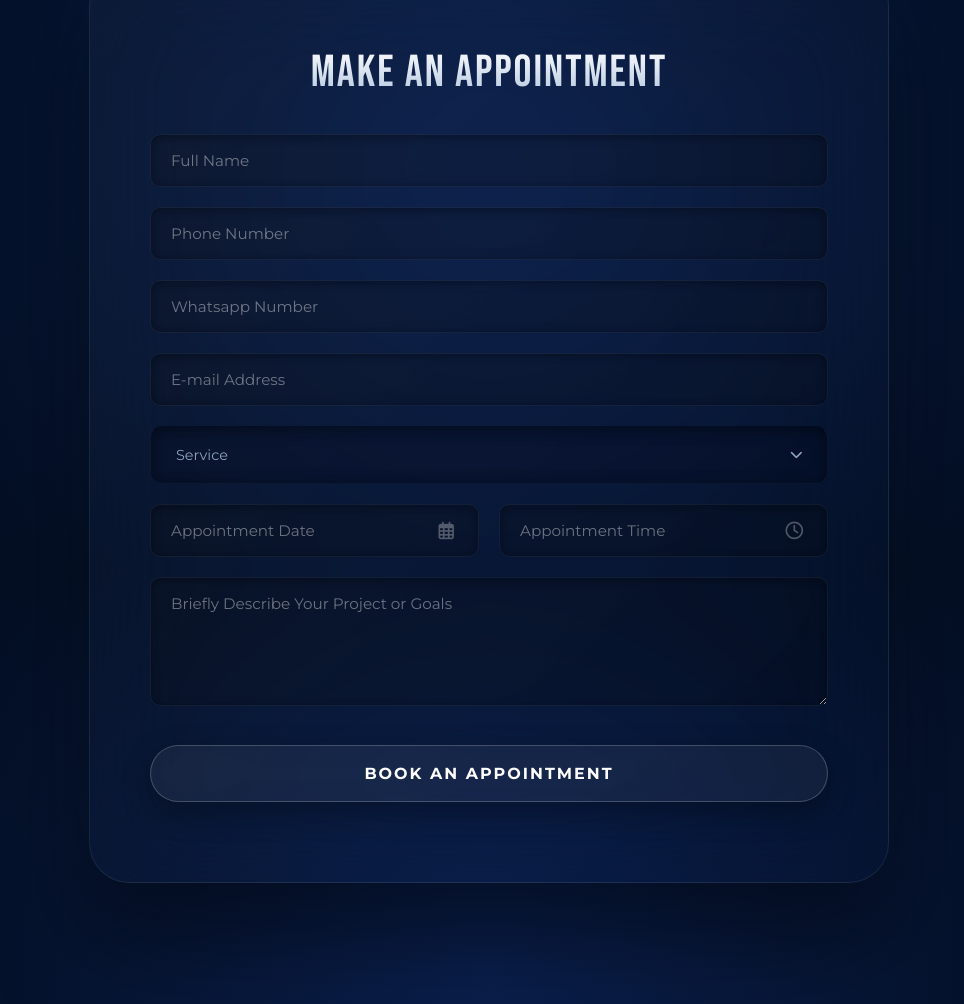
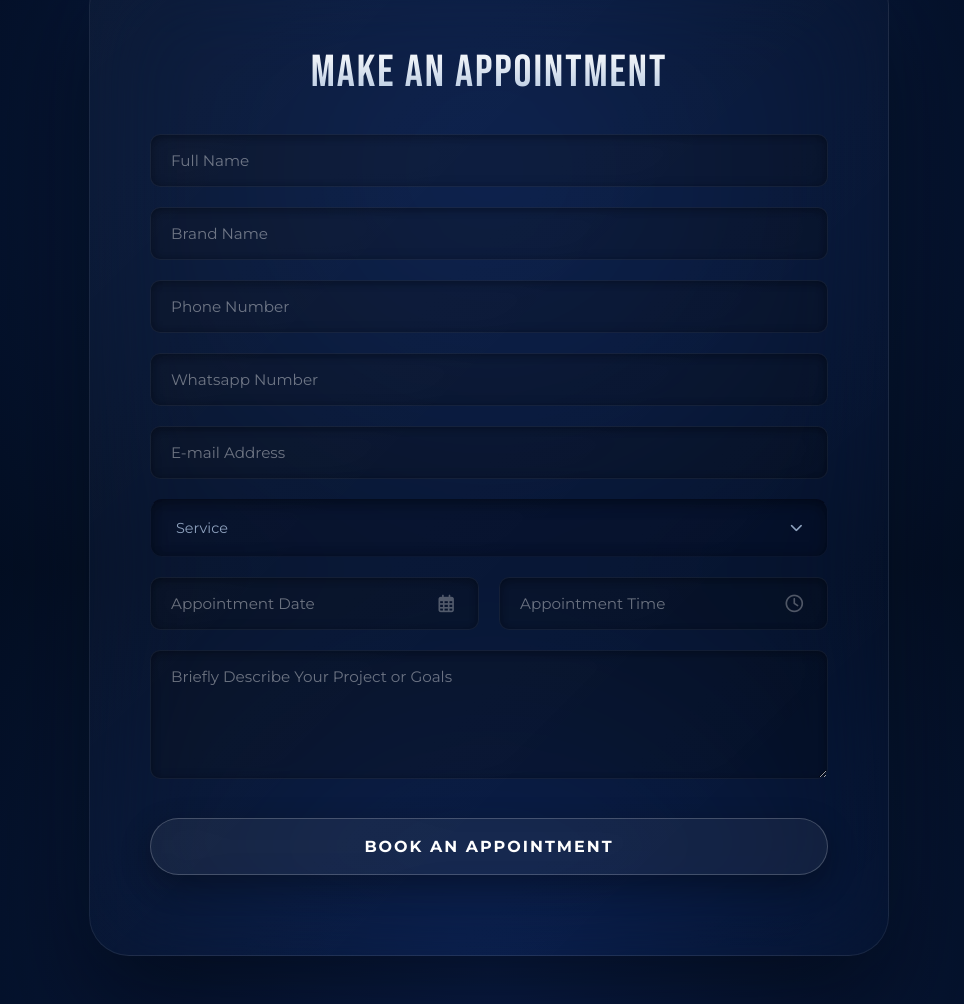
Before and after one commit to eres007/samscope, a website: page contact.html in a window 1280 px wide. Shown: the part 1031-2035 px from the top of the page, without its empty margins (151-1115 px from the left). Drawn offline with nearby package versions, Linux system fonts and the light colour scheme; no server answers.

Commit message:
Add brand name field to contact page appointment form

```diff
--- a/contact.html
+++ b/contact.html
@@ -160,6 +160,10 @@
 
                     <div class="form-group">
                         <input type="text" class="form-input" name="name" placeholder="Full Name" required>
+                    </div>
+
+                    <div class="form-group">
+                        <input type="text" class="form-input" name="brand_name" placeholder="Brand Name" required>
                     </div>
 
                     <div class="form-group">
```
